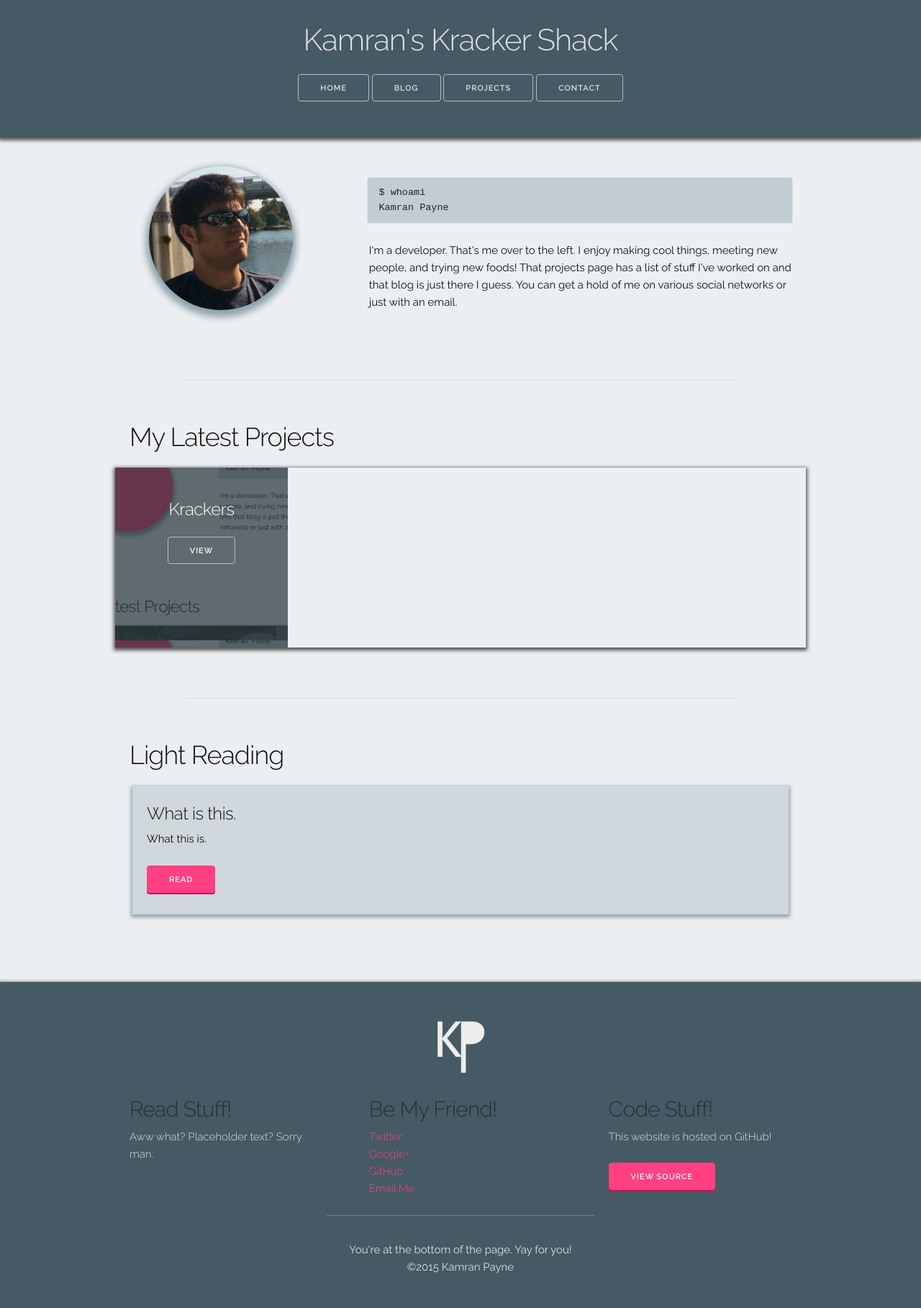
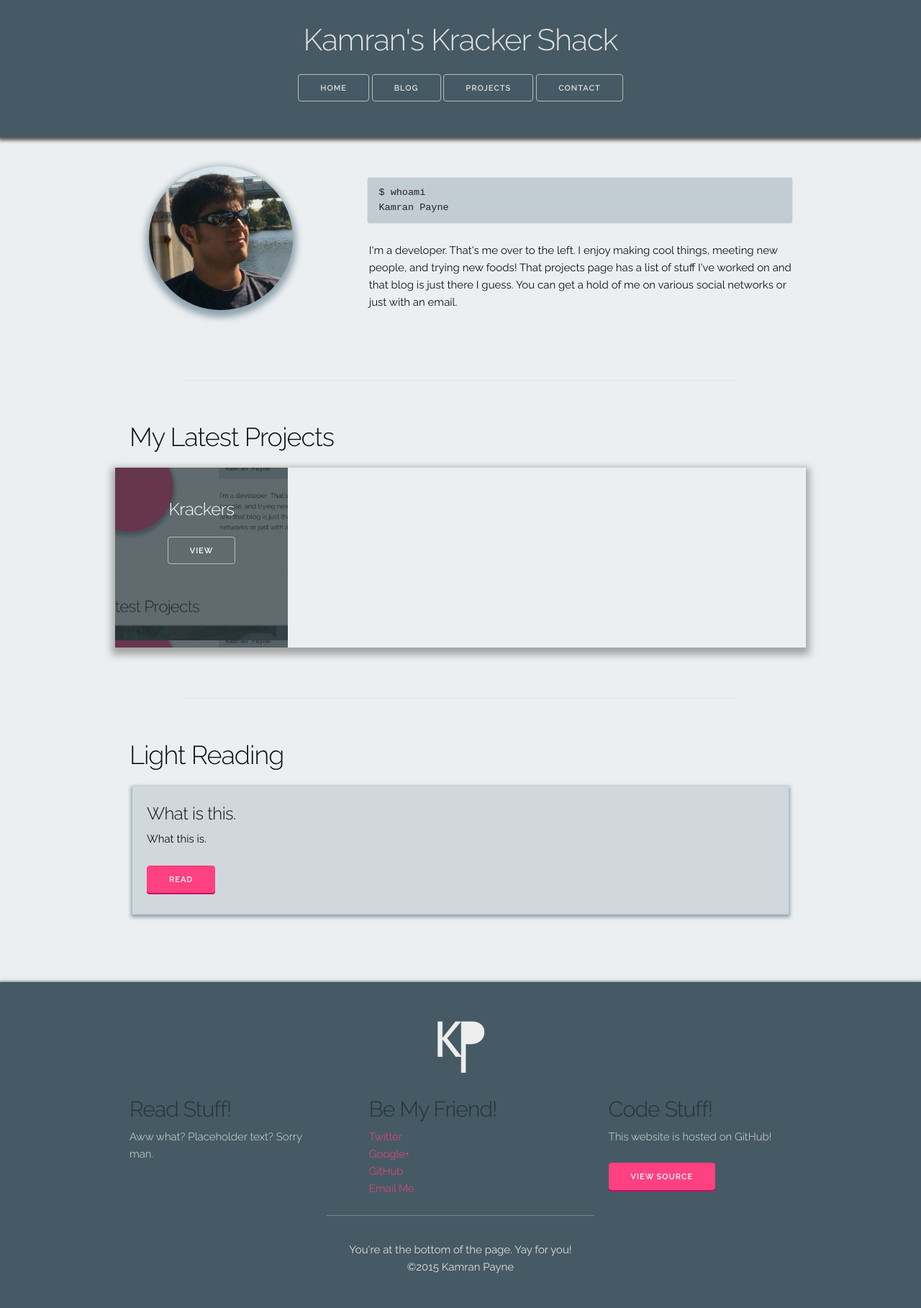
Before and after one commit to kmrn/kmrn.github.io, a Jekyll site: the page built from index.html, in a window 1280 px wide. Shown: the whole page at 72% size. Built offline with Jekyll 4.4.1, drawn with Linux system fonts in a browser that asks for light colours.

Commit message:
make porfolio page better

```diff
--- a/_sass/_index-style.scss
+++ b/_sass/_index-style.scss
@@ -54,7 +54,7 @@
       @media (max-width: 549px) {
         margin: 0;
       }
-      @include ambient-shadow(#555);
+      @include key-shadow(#a5a5a5);
 
       .projects-container li {
         display: inline;
--- a/index.html
+++ b/index.html
@@ -27,7 +27,7 @@
                 <a href="{{ post.url }}" class="button">View</a>
               </div></li>{% endfor %}
         </ul>
-      </row>
+      </div>
     </section>
     <hr class="divider" />
     <section class="">
```
